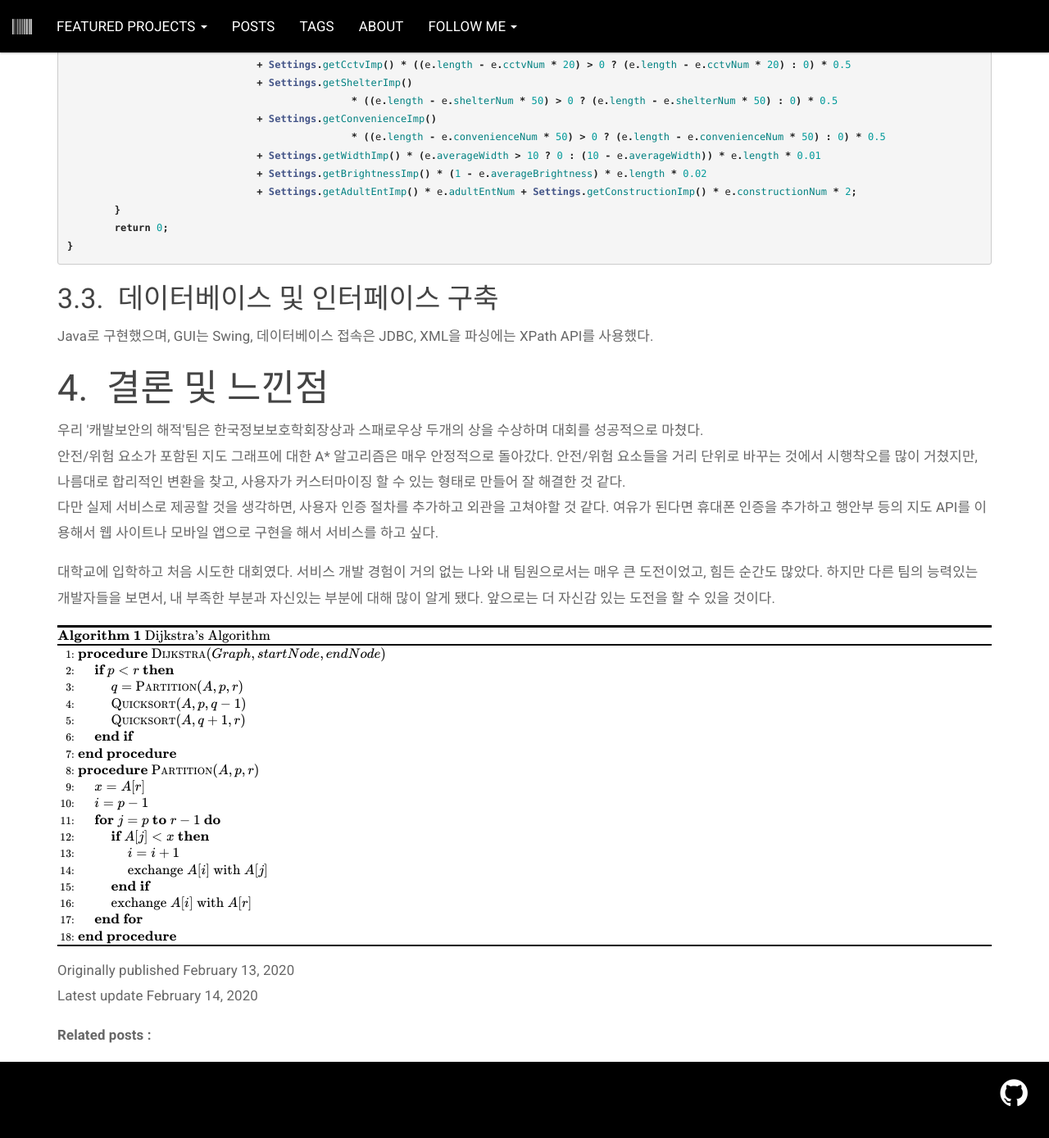
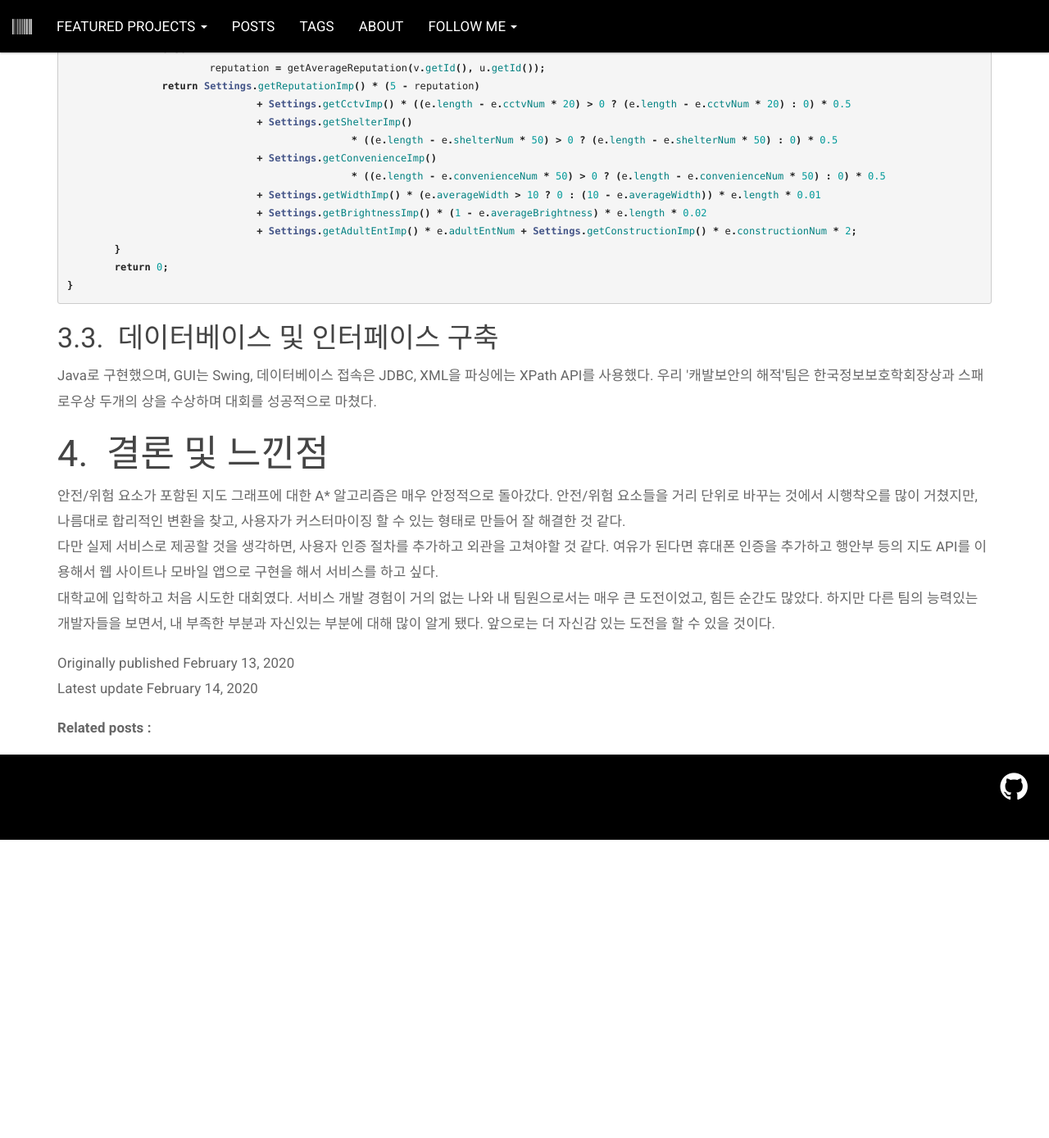
Before and after one commit to PnDong/pndong.github.io, a Jekyll site: the page built from _posts/2020-02-11-safe-direction-using-astar.html, in a window 1280 px wide and 1400 px high, scrolled down 4468 px. Shown: the top 1389 px of the window at 82% size. Built offline with Jekyll 4.4.1, drawn with Linux system fonts in a browser that asks for light colours; nearby versions of some CDN libraries; formulas are drawn with MathJax 3; comment, search, counter and statistics services are not loaded; after the commit the page ends 5493 px from its top, so only the background shows below that; some of the changed text lies outside the part shown.

Commit message:
Update post

```diff
--- a/_posts/2020-02-11-safe-direction-using-astar.html
+++ b/_posts/2020-02-11-safe-direction-using-astar.html
@@ -200,46 +233,16 @@ public double getSafetyCost(MapVertex v, MapVertex u) {
 
 <p>
 	Java로 구현했으며, GUI는 Swing, 데이터베이스 접속은 JDBC, XML을 파싱에는 XPath API를 사용했다.
+	우리 '캐발보안의 해적'팀은 한국정보보호학회장상과 스패로우상 두개의 상을 수상하며 대회를 성공적으로 마쳤다.
 </p>
 
 <h2>결론 및 느낀점</h2>
 
 <p>
-	우리 '캐발보안의 해적'팀은 한국정보보호학회장상과 스패로우상 두개의 상을 수상하며 대회를 성공적으로 마쳤다.<br>
 	안전/위험 요소가 포함된 지도 그래프에 대한 A* 알고리즘은 매우 안정적으로 돌아갔다. 안전/위험 요소들을 거리 단위로 바꾸는 것에서 시행착오를 많이 거쳤지만,
 	나름대로 합리적인 변환을 찾고, 사용자가 커스터마이징 할 수 있는 형태로 만들어 잘 해결한 것 같다.<br>
 	다만 실제 서비스로 제공할 것을 생각하면, 사용자 인증 절차를 추가하고 외관을 고쳐야할 것 같다. 여유가 된다면 휴대폰 인증을 추가하고 행안부 등의 지도 API를 이용해서 웹 사이트나 모바일 앱으로 구현을 해서
 	서비스를 하고 싶다.<br>
+	대학교에 입학하고 처음 시도한 대회였다. 서비스 개발 경험이 거의 없는 나와 내 팀원으로서는 매우 큰 도전이었고, 힘든 순간도 많았다.
+	하지만 다른 팀의 능력있는 개발자들을 보면서, 내 부족한 부분과 자신있는 부분에 대해 많이 알게 됐다. 앞으로는 더 자신감 있는 도전을 할 수 있을 것이다.<br>
 </p>
-
-<p>
-	대학교에 입학하고 처음 시도한 대회였다. 서비스 개발 경험이 거의 없는 나와 내 팀원으로서는 매우 큰 도전이었고, 힘든 순간도 많았다.
-	하지만 다른 팀의 능력있는 개발자들을 보면서, 내 부족한 부분과 자신있는 부분에 대해 많이 알게 됐다. 앞으로는 더 자신감 있는 도전을 할 수 있을 것이다.
-</p>
-
-{% include pseudocode.html id="1" code="
-\begin{algorithm}
-\caption{Dijkstra's Algorithm}
-\begin{algorithmic}
-\PROCEDURE{Dijkstra}{$Graph, startNode, endNode$}
-    \IF{$p < r$}
-        \STATE $q = $ \CALL{Partition}{$A, p, r$}
-        \STATE \CALL{Quicksort}{$A, p, q - 1$}
-        \STATE \CALL{Quicksort}{$A, q + 1, r$}
-    \ENDIF
-\ENDPROCEDURE
-\PROCEDURE{Partition}{$A, p, r$}
-    \STATE $x = A[r]$
-    \STATE $i = p - 1$
-    \FOR{$j = p$ \TO $r - 1$}
-        \IF{$A[j] < x$}
-            \STATE $i = i + 1$
-            \STATE exchange
-            $A[i]$ with     $A[j]$
-        \ENDIF
-        \STATE exchange $A[i]$ with $A[r]$
-    \ENDFOR
-\ENDPROCEDURE
-\end{algorithmic}
-\end{algorithm}
-" %}
```
Also changed, not shown: other parts of _posts/2020-02-11-safe-direction-using-astar.html (+36 -3 lines).
